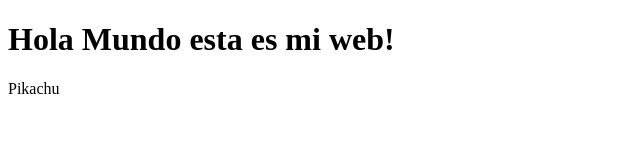
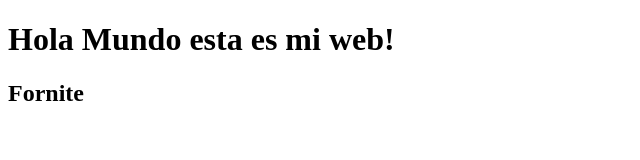
Before and after one commit to Doble-De/mipagina, a plain HTML site: page index.html in a window 1280 px wide. Shown: the full height of the page, 0-640 px from the left. Drawn offline with Linux system fonts and the light colour scheme.

Commit message:
Modificaciones

```diff
--- a/index.html
+++ b/index.html
@@ -1,3 +1,3 @@
 <!DOCTYPE html>
 <h1>Hola Mundo esta es mi web!</h1>
-<p>Pikachu</p>
+<h2>Fornite</h2>
```
